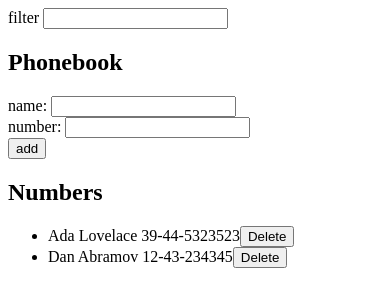
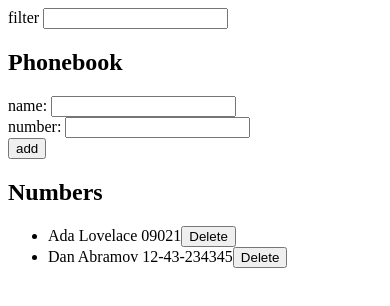
Before and after one commit to yasiradn/FSO2020, a React (Create React App) app in the folder part2/phonebook/my-app/: page / in a window 390 px wide. Shown: the top 306 px of the page. Built offline with nearby package versions, Linux system fonts and the light colour scheme; data requests are answered from the project's data file; the HTML template or start-up script is replaced by a standard one.

Commit message:
2.18*: Phonebook step10

```diff
--- a/part2/phonebook/my-app/db.json
+++ b/part2/phonebook/my-app/db.json
@@ -2,7 +2,7 @@
   "persons": [
     {
       "name": "Ada Lovelace",
-      "number": "39-44-5323523",
+      "number": "09021",
       "id": 2
     },
     {
--- a/part2/phonebook/my-app/src/App.js
+++ b/part2/phonebook/my-app/src/App.js
@@ -20,22 +20,35 @@ const App = () => {
 
   const addName = (event) => {
     event.preventDefault()
-    const hasMatch = persons.some(item => item.name === newName)
+    const hasMatch = persons.some(item => item.name === newName) ? persons.find(({name}) => name === newName) : false
     if(!hasMatch) {
-      const personObj = {
-        name: newName,
-        number: newNumber
-      }
+      const personObj = { name:newName, number:newNumber }
       contacts.create(personObj).then(res => {
         setPersons(persons.concat(res))
-        setNewName('')
-        setNewNumber('')
+        clearInputFields()
       })
 
     } else {
-      alert(`${newName} is already added to phonebook`)
+      const result = window.confirm((`${newName} is already added to phonebook, replace the old number?`))
+      if(result){
+        const personObj = {
+          name: hasMatch.name,
+          number: newNumber}
+
+        contacts.UpdateData(hasMatch.id, personObj).then(res => {
+          setPersons(persons.concat(res))
+          clearInputFields()
+        })
+      }else{
+        clearInputFields()
+      }
+
+    }
+  }
+
+  const clearInputFields = () => {
       setNewName('')
-    }
+      setNewNumber('')
   }
 
   const handleNameChange = (e) => {
--- a/part2/phonebook/my-app/src/component/Person.js
+++ b/part2/phonebook/my-app/src/component/Person.js
@@ -1,5 +1,6 @@
 import React from 'react'
 const Person = ({ person, onClickDelete }) => {
+  console.log(person.name)
   return (
   <li>{person.name} {person.number}<button onClick={onClickDelete}> Delete </button></li>
   )
--- a/part2/phonebook/my-app/src/services/contacts.js
+++ b/part2/phonebook/my-app/src/services/contacts.js
@@ -16,5 +16,10 @@ const create = newObject => {
     return request.then(response => response.statusText)
   }
 
+  const UpdateData = (id, newObject) => {
+    const request = axios.put(`${url}/${id}`, newObject)
+    return request.then(response => response.data)
+  }
 
-export default {FetchAll, create,DeleteData}
+
+export default {FetchAll, create,DeleteData, UpdateData}
```
